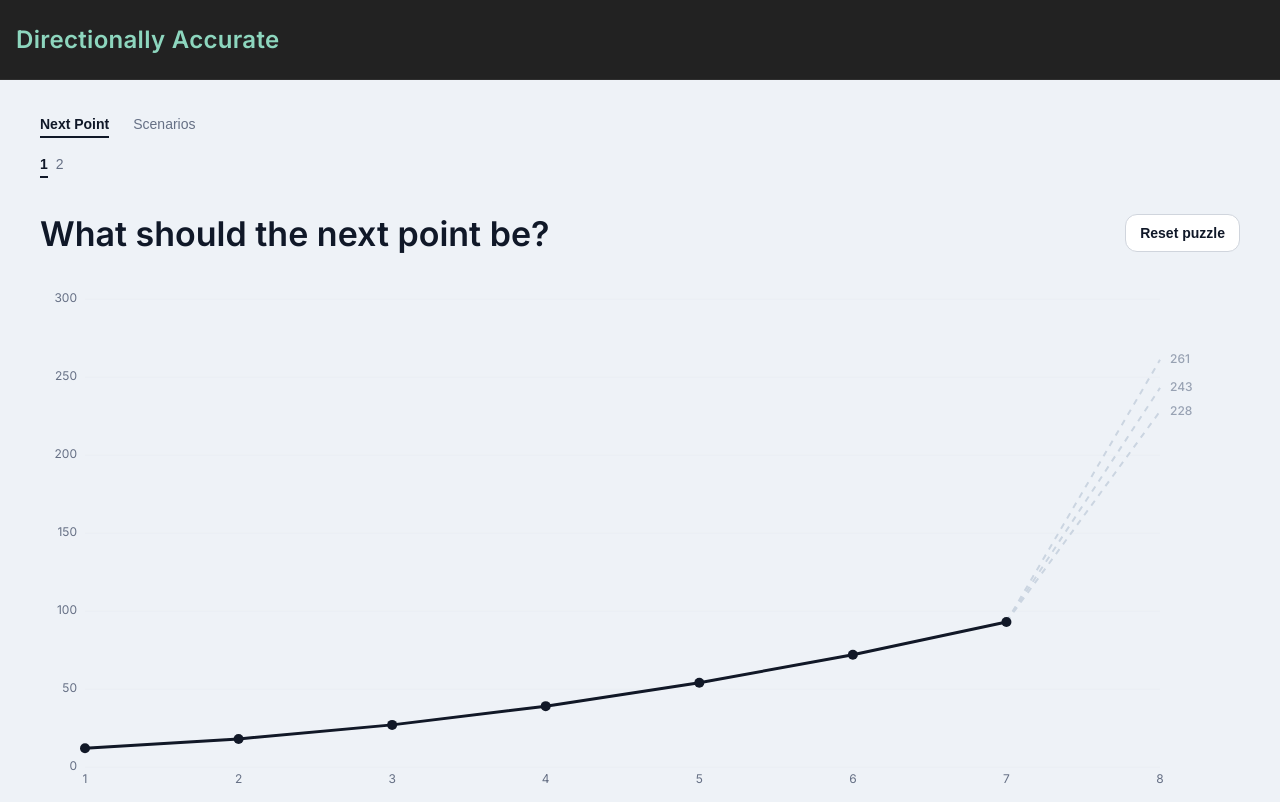
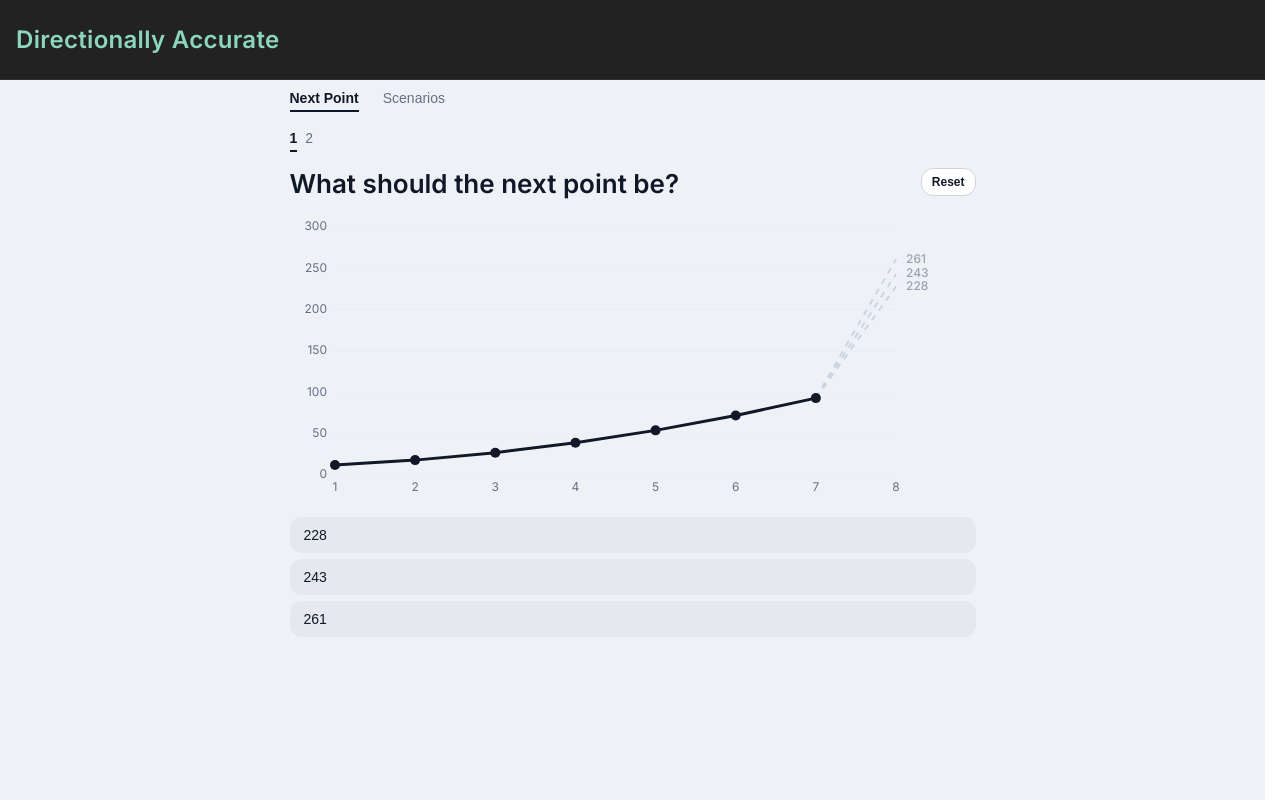
Before and after one commit to MoldedIce/charts-site, a React (Vite) app: page / in a window 1280 px wide. Shown: the top 802 px of the page. Built offline with nearby package versions, Linux system fonts and the light colour scheme.

Commit message:
fixing charts

```diff
--- a/src/App.tsx
+++ b/src/App.tsx
@@ -49,7 +49,7 @@ export default function App() {
 
       <main
         style={{
-          padding: "18px 16px 40px",
+          padding: "0 16px 40px",
           boxSizing: "border-box",
           fontFamily: "Inter, system-ui, -apple-system, sans-serif",
         }}
@@ -60,14 +60,14 @@ export default function App() {
             top: headerHeight,
             zIndex: 20,
             background: puzzleTheme.colors.background,
-            padding: "14px 0 16px",
-            marginBottom: 20,
+            padding: "6px 0 8px",
+            marginBottom: 8,
           }}
         >
           <div
             style={{
               width: "100%",
-              maxWidth: puzzleTheme.sizes.contentMaxWidth,
+              maxWidth: puzzleTheme.sizes.chartMaxWidth,
               margin: "0 auto",
               display: "flex",
               flexDirection: "column",
--- a/src/components/puzzle/AnswerButtons.tsx
+++ b/src/components/puzzle/AnswerButtons.tsx
@@ -24,13 +24,13 @@ export function AnswerButtons({
 
     const baseStyle: React.CSSProperties = {
       width: "100%",
-      padding: "14px 16px",
+      padding: "10px 14px",
       borderRadius: puzzleTheme.radii.button,
       border: "none",
       background: "rgba(0,0,0,0.04)",
       color: puzzleTheme.colors.textPrimary,
       cursor: hasAnswered ? "default" : "pointer",
-      fontSize: 16,
+      fontSize: 14,
       textAlign: "left",
       transition: "background 0.15s ease",
     };
@@ -75,8 +75,8 @@ export function AnswerButtons({
       style={{
         display: "grid",
         gridTemplateColumns: "1fr",
-        gap: 12,
-        marginBottom: 20,
+        gap: 6,
+        marginBottom: 10,
       }}
     >
       {answers.map((answer) => (
--- a/src/components/puzzle/PuzzleCard.tsx
+++ b/src/components/puzzle/PuzzleCard.tsx
@@ -41,11 +41,11 @@ export function PuzzleCard({ puzzle }: PuzzleCardProps) {
         boxSizing: "border-box",
       }}
     >
+      <div style={{ maxWidth: puzzleTheme.sizes.chartMaxWidth, margin: "0 auto" }}>
         <PuzzleHeader
           title={puzzle.title}
           onReset={handleReset}
         />
-
         <PuzzleChart
           puzzle={puzzle}
           selectedAnswerId={selectedAnswerId}
@@ -70,5 +70,6 @@ export function PuzzleCard({ puzzle }: PuzzleCardProps) {
           text={explanationText}
         />
       </div>
+    </div>
   );
 }
--- a/src/components/puzzle/PuzzleChart.tsx
+++ b/src/components/puzzle/PuzzleChart.tsx
@@ -133,8 +133,9 @@ export function PuzzleChart({
       style={{
         position: "relative",
         width: "100%",
+        maxWidth: isMobile ? undefined : puzzleTheme.sizes.chartMaxWidth,
         height: chartHeight,
-        marginBottom: 28,
+        marginBottom: 10,
       }}
       onMouseLeave={() => setTooltip(null)}
     >
--- a/src/components/puzzle/PuzzleHeader.tsx
+++ b/src/components/puzzle/PuzzleHeader.tsx
@@ -15,7 +15,7 @@ export function PuzzleHeader({
   return (
     <div
       style={{
-        marginBottom: 24,
+        marginBottom: 8,
         display: "flex",
         alignItems: "flex-start",
         justifyContent: "space-between",
@@ -26,7 +26,7 @@ export function PuzzleHeader({
         <h1
           style={{
             margin: 0,
-            fontSize: isMobile ? 22 : 34,
+            fontSize: isMobile ? 22 : 26,
             lineHeight: 1.2,
             color: puzzleTheme.colors.textPrimary,
           }}
@@ -38,18 +38,18 @@ export function PuzzleHeader({
       <button
         onClick={onReset}
         style={{
-          padding: "10px 14px",
+          padding: "6px 10px",
           borderRadius: puzzleTheme.radii.button,
           border: `1px solid ${puzzleTheme.colors.border}`,
           background: puzzleTheme.colors.cardBackground,
           color: puzzleTheme.colors.textPrimary,
-          fontSize: 14,
+          fontSize: 12,
           fontWeight: 600,
           cursor: "pointer",
           whiteSpace: "nowrap",
         }}
       >
-        Reset puzzle
+        Reset
       </button>
     </div>
   );
--- a/src/components/puzzle/ScenarioCard.tsx
+++ b/src/components/puzzle/ScenarioCard.tsx
@@ -41,8 +41,8 @@ export function ScenarioCard({ puzzle }: ScenarioCardProps) {
         boxSizing: "border-box",
       }}
     >
+      <div style={{ maxWidth: puzzleTheme.sizes.chartMaxWidth, margin: "0 auto" }}>
         <PuzzleHeader title={puzzle.title} onReset={handleReset} />
-
         <ScenarioChart
           puzzle={puzzle}
           selectedId={selectedId}
@@ -66,5 +66,6 @@ export function ScenarioCard({ puzzle }: ScenarioCardProps) {
           text={explanationText}
         />
       </div>
+    </div>
   );
 }
--- a/src/components/puzzle/ScenarioChart.tsx
+++ b/src/components/puzzle/ScenarioChart.tsx
@@ -115,8 +115,9 @@ export function ScenarioChart({
       style={{
         position: "relative",
         width: "100%",
+        maxWidth: isMobile ? undefined : puzzleTheme.sizes.chartMaxWidth,
         height: chartHeight,
-        marginBottom: 28,
+        marginBottom: 10,
       }}
       onMouseLeave={() => setTooltip(null)}
     >
--- a/src/components/puzzle/puzzle-theme.ts
+++ b/src/components/puzzle/puzzle-theme.ts
@@ -36,7 +36,8 @@ export const puzzleTheme = {
 
   sizes: {
     headerHeight: 80,
-    chartHeight: 520,
+    chartHeight: 300,
+    chartMaxWidth: 686,
     contentMaxWidth: 1200,
   },
 
--- a/src/index.css
+++ b/src/index.css
@@ -1,3 +1,7 @@
+html {
+  scrollbar-gutter: stable;
+}
+
 html, body, #root {
   margin: 0;
   width: 100%;
```
Lines whose indentation alone changed are shown as unchanged.
